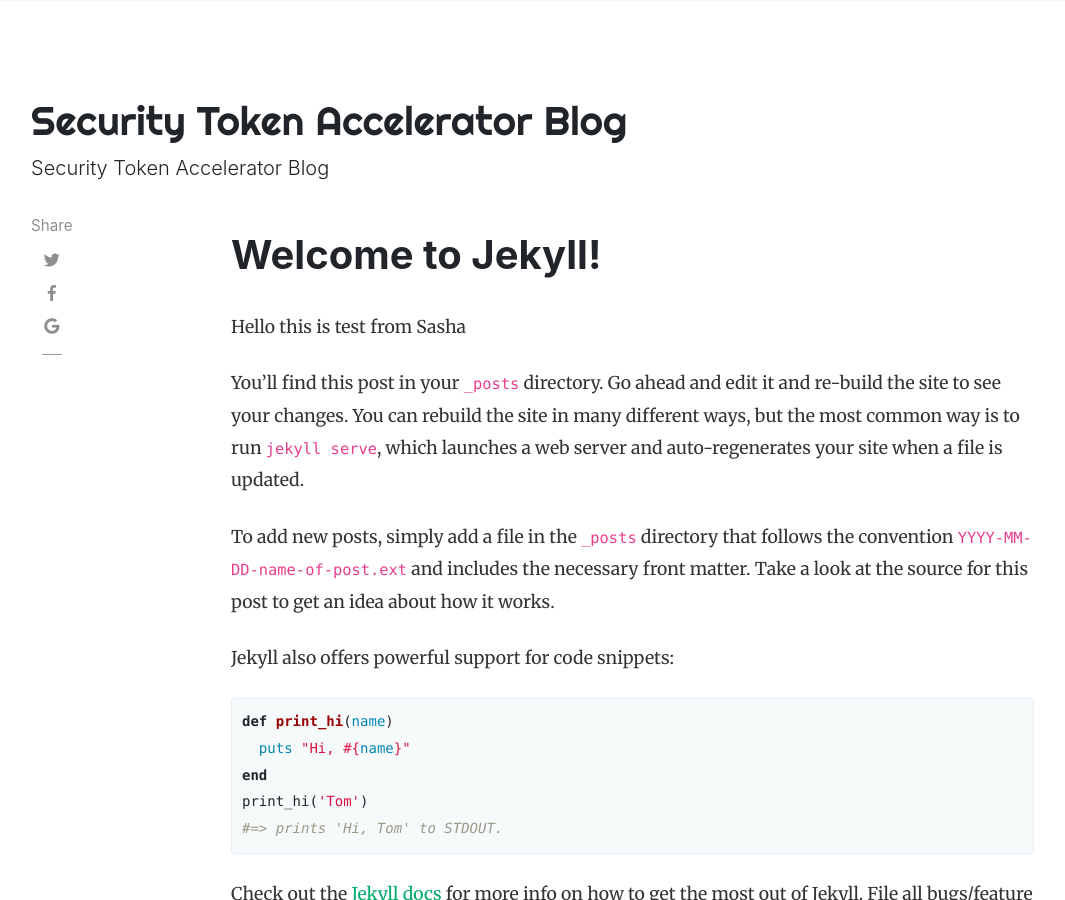
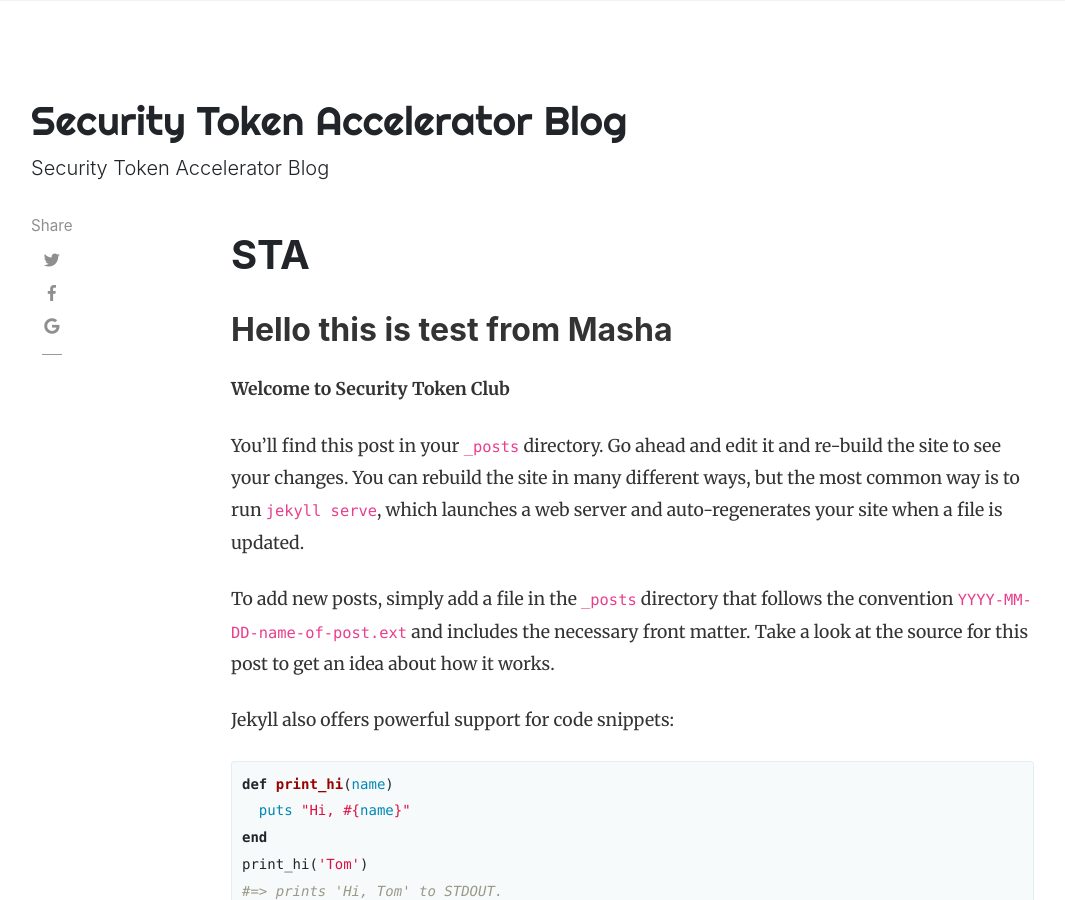
Before and after one commit to staccelerator/sta-blog, a Jekyll site: the page built from _posts/2019-02-06-welcome-to-jekyll.markdown, in a window 1280 px wide and 900 px high. Shown: the whole window, without its empty margins (54-1119 px from the left). Built offline with Jekyll 4.4.1, drawn with Linux system fonts in a browser that asks for light colours; nearby versions of some CDN libraries; comment, search, counter and statistics services are not loaded.

Commit message:
Update 2019-02-06-welcome-to-jekyll.markdown

```diff
--- a/_posts/2019-02-06-welcome-to-jekyll.markdown
+++ b/_posts/2019-02-06-welcome-to-jekyll.markdown
@@ -1,11 +1,19 @@
 ---
 layout: post
-title: Welcome to Jekyll!
+title: 'STA '
 date: '2019-02-06 15:57:17 +0300'
 categories: jekyll update
 published: true
 ---
-Hello this is test from Sasha
+## Hello this is test from Masha
+
+
+**Welcome to Security Token Club**
+
+
+
+
+
 
 You’ll find this post in your `_posts` directory. Go ahead and edit it and re-build the site to see your changes. You can rebuild the site in many different ways, but the most common way is to run `jekyll serve`, which launches a web server and auto-regenerates your site when a file is updated.
 
```
